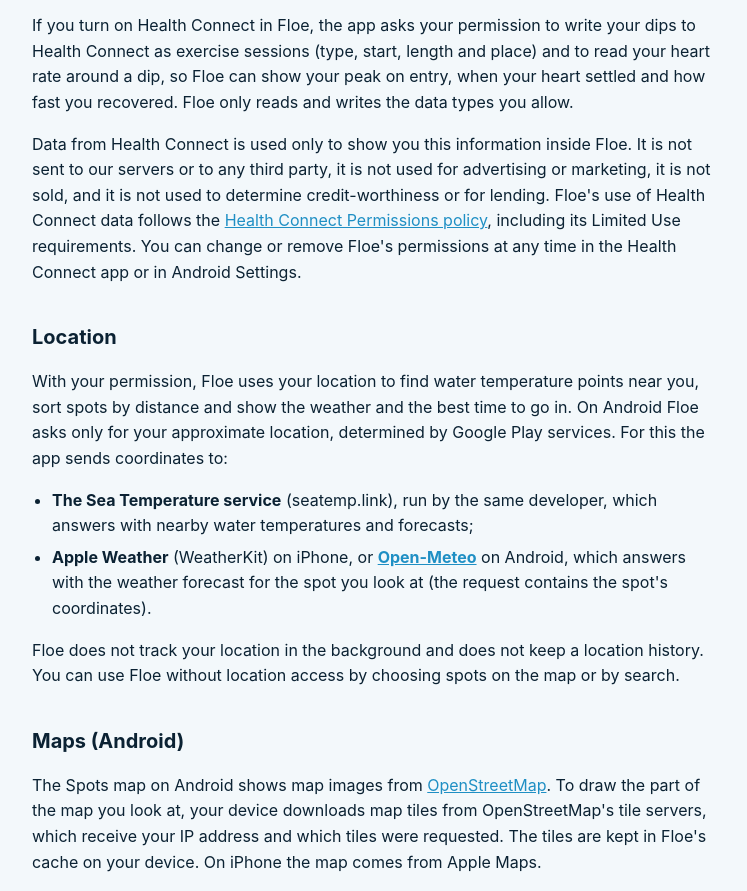
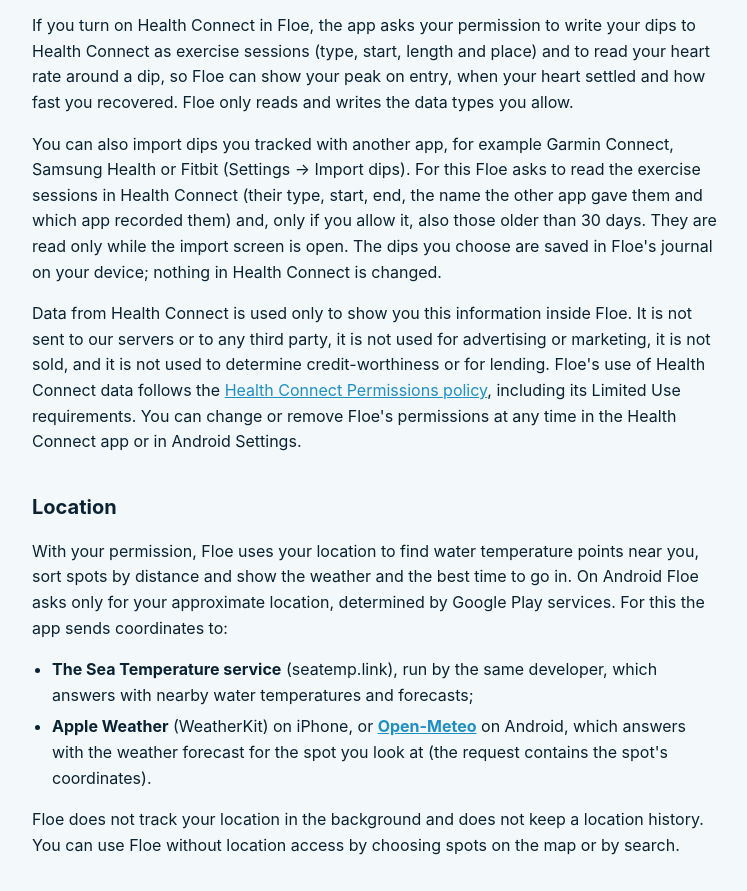
Before and after one commit to GorokhovG/GorokhovG.github.io, a plain HTML site: page floe/privacy.html in a window 1280 px wide. Shown: the part 1622-2513 px from the top of the page, without its empty margins (264-1011 px from the left). Drawn offline with Linux system fonts and the light colour scheme.

Commit message:
Add files via upload

```diff
--- a/floe/privacy.html
+++ b/floe/privacy.html
@@ -38,6 +38,7 @@
 
 <h2 id="health-connect">Health Connect (Android)</h2>
 <p>If you turn on Health Connect in Floe, the app asks your permission to write your dips to Health Connect as exercise sessions (type, start, length and place) and to read your heart rate around a dip, so Floe can show your peak on entry, when your heart settled and how fast you recovered. Floe only reads and writes the data types you allow.</p>
+<p>You can also import dips you tracked with another app, for example Garmin Connect, Samsung Health or Fitbit (Settings → Import dips). For this Floe asks to read the exercise sessions in Health Connect (their type, start, end, the name the other app gave them and which app recorded them) and, only if you allow it, also those older than 30 days. They are read only while the import screen is open. The dips you choose are saved in Floe's journal on your device; nothing in Health Connect is changed.</p>
 <p>Data from Health Connect is used only to show you this information inside Floe. It is not sent to our servers or to any third party, it is not used for advertising or marketing, it is not sold, and it is not used to determine credit-worthiness or for lending. Floe's use of Health Connect data follows the <a href="https://support.google.com/googleplay/android-developer/answer/12991134">Health Connect Permissions policy</a>, including its Limited Use requirements. You can change or remove Floe's permissions at any time in the Health Connect app or in Android Settings.</p>
 
 <h2>Location</h2>
```
